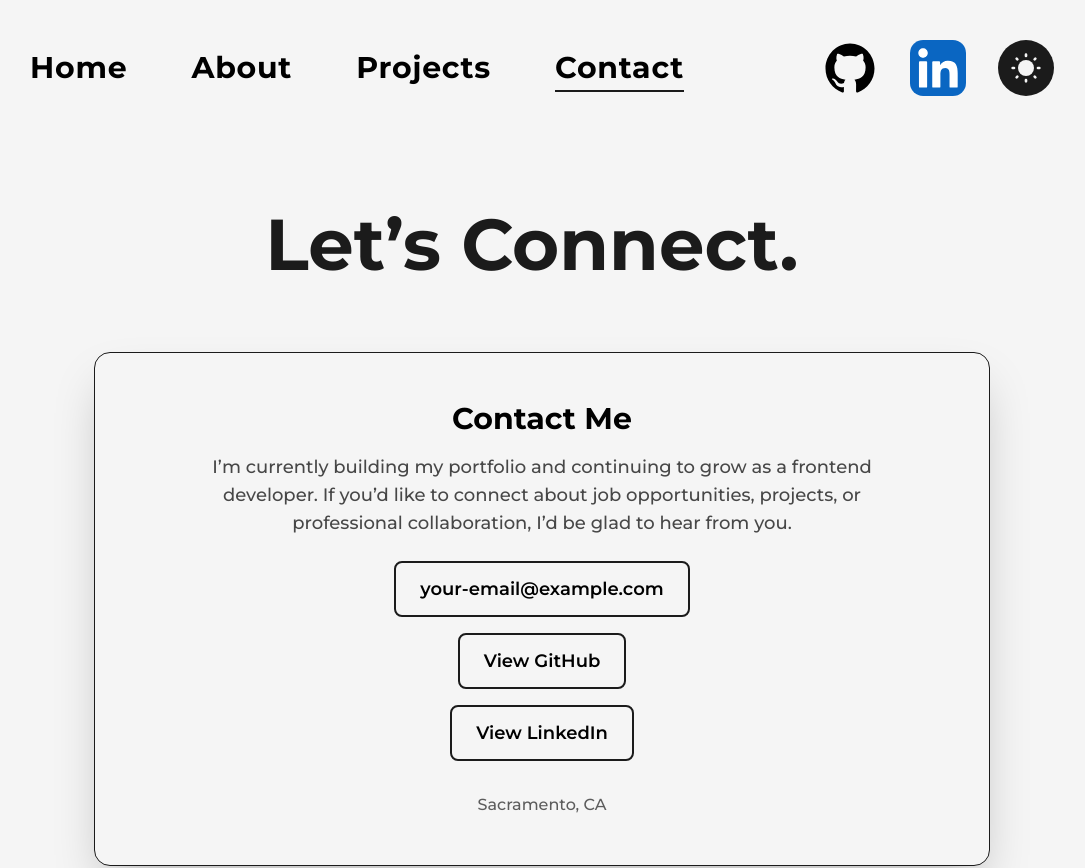
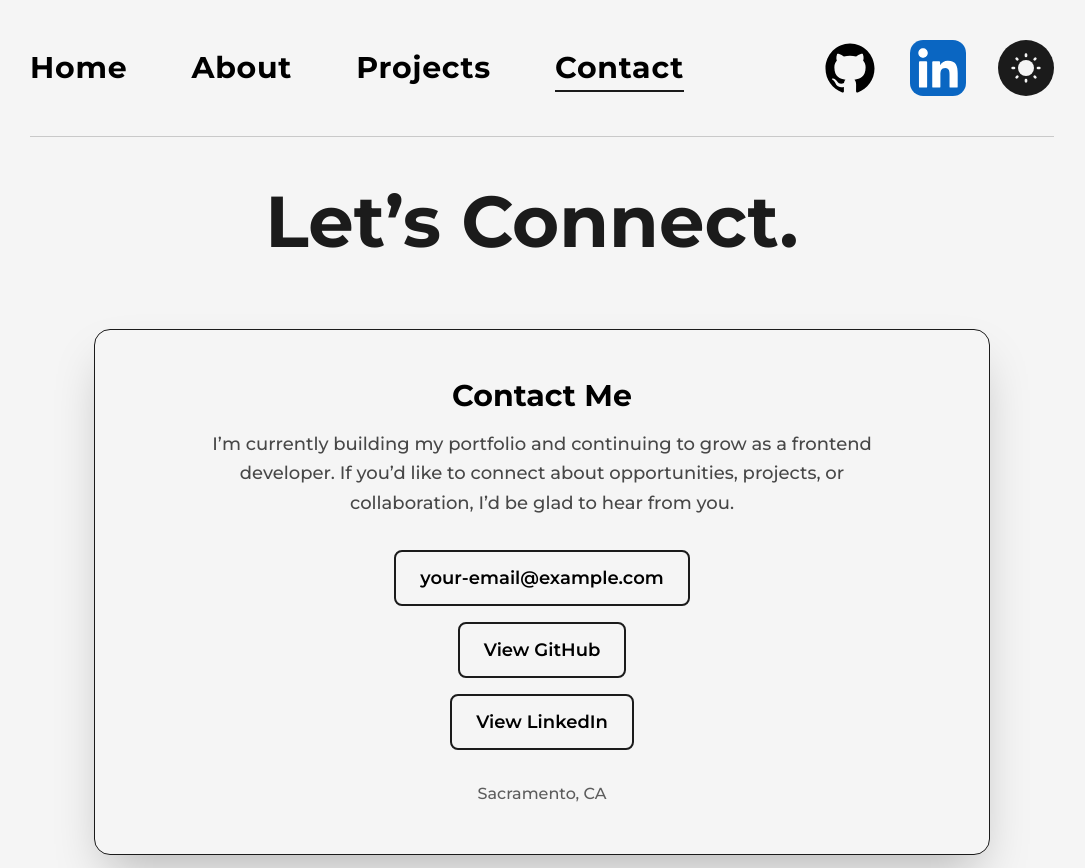
Before and after one commit to jcalderaro-96/Career_Portfolio, a Next.js app: page /contact in a window 1280 px wide. Shown: the top 868 px of the page, without its empty margins (98-1183 px from the left). Built offline with nearby package versions, Linux system fonts and the light colour scheme.

Commit message:
Match contact page content height to site layout rhythm

```diff
--- a/src/pages/contact.js
+++ b/src/pages/contact.js
@@ -14,29 +14,38 @@ export default function Contact() {
         />
       </Head>
 
-      <main className="flex w-full flex-col items-center justify-center dark:text-light">
-        <Layout className="pt-16">
+      <main className="flex w-full flex-col items-center dark:text-light">
+        <Layout className="!pt-0 md:!pt-16 sm:!pt-16">
+          <div className="mb-10 h-px w-full bg-dark/20 dark:bg-light/30" />
+
+          <section className="flex min-h-[72vh] w-full flex-col items-center">
             <AnimatedText
               text="Let’s Connect."
               className="mb-16 !text-7xl lg:!text-6xl sm:!text-5xl xs:!text-4xl"
             />
 
-          <div className="mx-auto flex w-full max-w-4xl flex-col items-center rounded-2xl border border-solid border-dark bg-light p-12 text-center shadow-2xl dark:border-light dark:bg-dark lg:p-10 md:p-8 sm:p-6">
+            <div
+              className="mx-auto flex w-full max-w-4xl flex-col items-center rounded-2xl
+              border border-solid border-dark bg-light p-12 text-center shadow-2xl
+              dark:border-light dark:bg-dark lg:p-10 md:p-8 sm:p-6"
+            >
               <h1 className="mb-4 text-3xl font-bold capitalize md:text-2xl sm:text-xl">
                 Contact Me
               </h1>
 
-            <p className="mb-6 max-w-2xl text-lg font-medium text-dark/80 dark:text-light/80 md:text-base sm:text-sm">
+              <p className="mb-8 max-w-2xl text-lg font-medium leading-relaxed text-dark/80 dark:text-light/80 md:text-base sm:text-sm">
                 I’m currently building my portfolio and continuing to grow as a
-              frontend developer. If you’d like to connect about job
-              opportunities, projects, or professional collaboration, I’d be
-              glad to hear from you.
+                frontend developer. If you’d like to connect about
+                opportunities, projects, or collaboration, I’d be glad to hear
+                from you.
               </p>
 
               <div className="mb-8 flex flex-col items-center gap-4 text-lg font-semibold md:text-base sm:text-sm">
                 <Link
                   href="mailto:your-email@example.com"
-                className="rounded-lg border-2 border-solid border-dark px-6 py-3 hover:bg-dark hover:text-light dark:border-light dark:hover:bg-light dark:hover:text-dark"
+                  className="rounded-lg border-2 border-solid border-dark px-6 py-3
+                  transition-all duration-200 hover:scale-[1.02] hover:bg-dark hover:text-light
+                  dark:border-light dark:hover:bg-light dark:hover:text-dark"
                 >
                   your-email@example.com
                 </Link>
@@ -44,7 +53,10 @@ export default function Contact() {
                 <Link
                   href="https://github.com/your-github-username"
                   target="_blank"
-                className="rounded-lg border-2 border-solid border-dark px-6 py-3 hover:bg-dark hover:text-light dark:border-light dark:hover:bg-light dark:hover:text-dark"
+                  rel="noopener noreferrer"
+                  className="rounded-lg border-2 border-solid border-dark px-6 py-3
+                  transition-all duration-200 hover:scale-[1.02] hover:bg-dark hover:text-light
+                  dark:border-light dark:hover:bg-light dark:hover:text-dark"
                 >
                   View GitHub
                 </Link>
@@ -52,7 +64,10 @@ export default function Contact() {
                 <Link
                   href="https://www.linkedin.com/in/your-linkedin-url"
                   target="_blank"
-                className="rounded-lg border-2 border-solid border-dark px-6 py-3 hover:bg-dark hover:text-light dark:border-light dark:hover:bg-light dark:hover:text-dark"
+                  rel="noopener noreferrer"
+                  className="rounded-lg border-2 border-solid border-dark px-6 py-3
+                  transition-all duration-200 hover:scale-[1.02] hover:bg-dark hover:text-light
+                  dark:border-light dark:hover:bg-light dark:hover:text-dark"
                 >
                   View LinkedIn
                 </Link>
@@ -62,6 +77,7 @@ export default function Contact() {
                 Sacramento, CA
               </p>
             </div>
+          </section>
         </Layout>
       </main>
     </>
```
Lines whose indentation alone changed are shown as unchanged.
